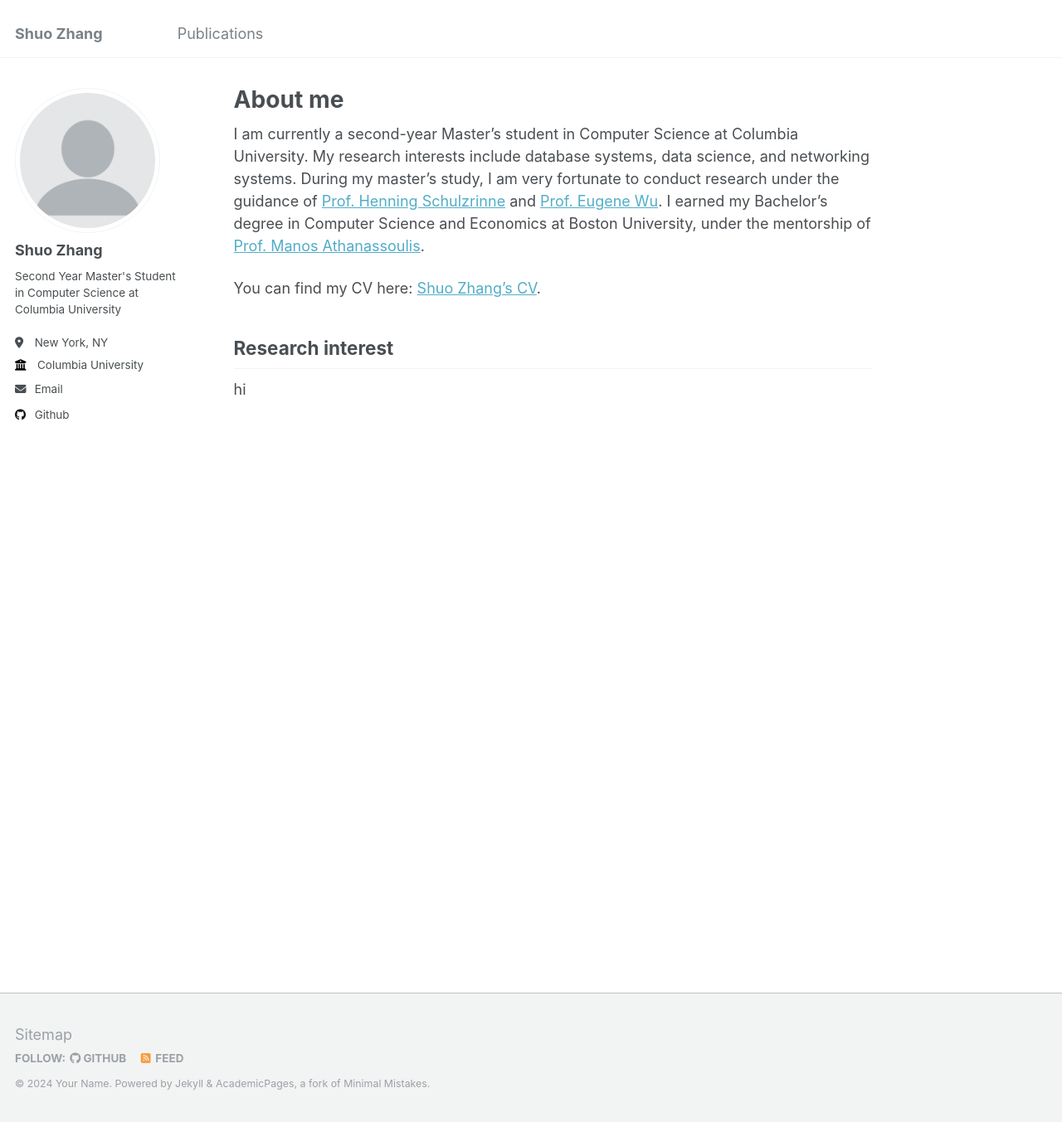
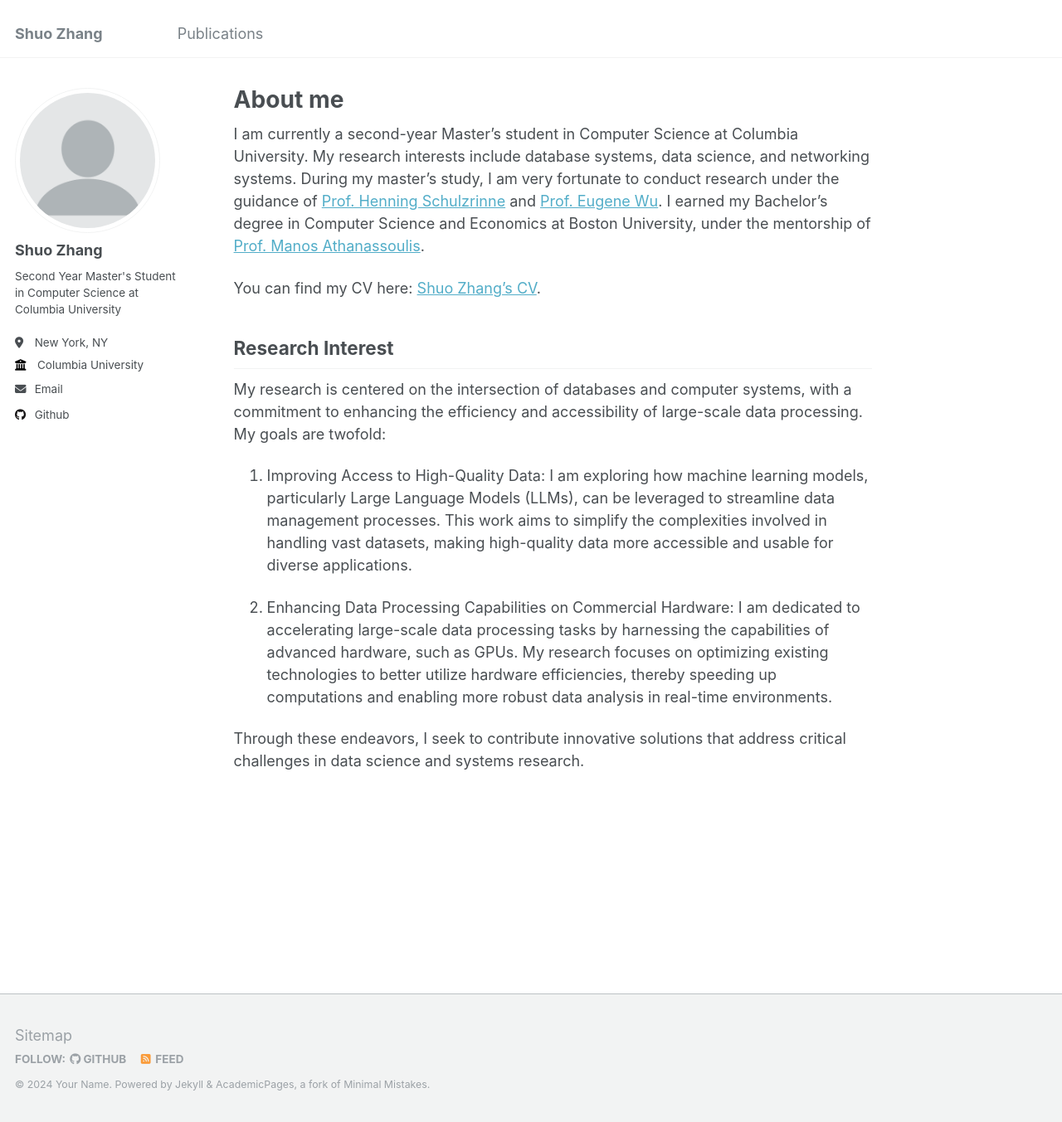
Before and after one commit to Inverse0/Inverse0.github.io, a Jekyll site: the page built from _pages/about.md, in a window 1280 px wide and 1353 px high. Shown: the whole window at 83% size. Built offline with Jekyll 4.4.1, drawn with Linux system fonts in a browser that asks for light colours.

Commit message:
Update about.md

```diff
--- a/_pages/about.md
+++ b/_pages/about.md
@@ -11,6 +11,12 @@ I am currently a second-year Master's student in Computer Science at Columbia Un
 
 You can find my CV here: [Shuo Zhang's CV](../assets/Shuo_Zhang_CV.pdf).
 
-Research interest
+Research Interest
 ------
-hi
+My research is centered on the intersection of databases and computer systems, with a commitment to enhancing the efficiency and accessibility of large-scale data processing. My goals are twofold:
+
+1. Improving Access to High-Quality Data: I am exploring how machine learning models, particularly Large Language Models (LLMs), can be leveraged to streamline data management processes. This work aims to simplify the complexities involved in handling vast datasets, making high-quality data more accessible and usable for diverse applications.
+
+1. Enhancing Data Processing Capabilities on Commercial Hardware: I am dedicated to accelerating large-scale data processing tasks by harnessing the capabilities of advanced hardware, such as GPUs. My research focuses on optimizing existing technologies to better utilize hardware efficiencies, thereby speeding up computations and enabling more robust data analysis in real-time environments.
+
+Through these endeavors, I seek to contribute innovative solutions that address critical challenges in data science and systems research.
```
